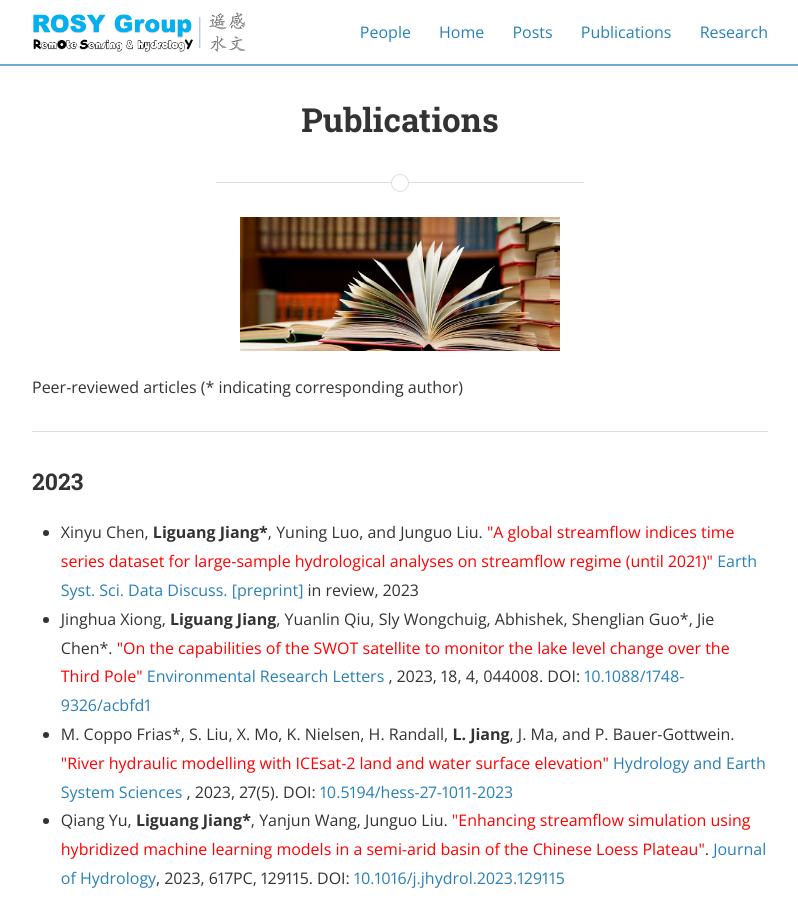
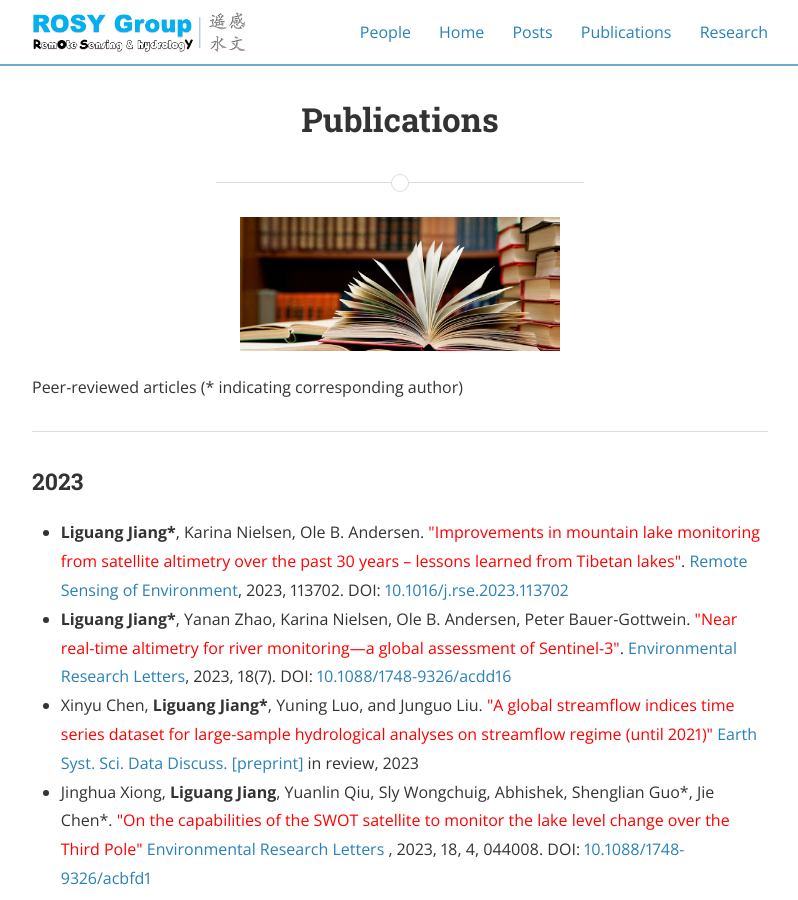
Before and after one commit to 12530/rshydro, a Jekyll site: the page built from publications.md, in a window 1280 px wide and 900 px high. Shown: the whole window, without its empty margins (240-1038 px from the left). Built offline with Jekyll 4.4.1, drawn with Linux system fonts in a browser that asks for light colours; nearby versions of some CDN libraries.

Commit message:
Update publications.md

```diff
--- a/publications.md
+++ b/publications.md
@@ -10,6 +10,10 @@ main_nav: true
 <hr>
 <h3>2023</h3>
 <ul>
+  <li><b>Liguang Jiang*</b>, Karina Nielsen, Ole B. Andersen. <font color="red">"Improvements in mountain lake monitoring from satellite altimetry over the past 30 years – lessons learned from Tibetan lakes"</font>. <a href="https://www.sciencedirect.com/journal/remote-sensing-of-environment"> Remote Sensing of Environment</a>, 2023, 113702. DOI: <a href="https://doi.org/10.1016/j.rse.2023.113702">10.1016/j.rse.2023.113702</a></li>
+
+  <li><b>Liguang Jiang*</b>, Yanan Zhao, Karina Nielsen, Ole B. Andersen, Peter Bauer-Gottwein. <font color="red">"Near real-time altimetry for river monitoring—a global assessment of Sentinel-3"</font>. <a href="https://iopscience.iop.org/article/10.1088/1748-9326/acdd16"> Environmental Research Letters</a>, 2023, 18(7). DOI: <a href="https://doi.org/10.1088/1748-9326/acdd16">10.1088/1748-9326/acdd16</a></li>
+
   <li>Xinyu Chen, <b>Liguang Jiang*</b>, Yuning Luo, and Junguo Liu. <font color="red"> "A global streamflow indices time series dataset for large-sample hydrological analyses on streamflow regime (until 2021)" </font> <a href="https://essd.copernicus.org/preprints/essd-2023-49/"> Earth Syst. Sci. Data Discuss. [preprint] </a>in review, 2023</li>
 
   <li>Jinghua Xiong, <b>Liguang Jiang</b>, Yuanlin Qiu, Sly Wongchuig, Abhishek, Shenglian Guo*, Jie Chen*. <font color="red"> "On the capabilities of the SWOT satellite to monitor the lake level change over the Third Pole" </font> <a href="https://iopscience.iop.org/article/10.1088/1748-9326/acbfd1"> Environmental Research Letters </a>, 2023, 18, 4, 044008. DOI: <a href="https://doi.org/10.1088/1748-9326/acbfd1">10.1088/1748-9326/acbfd1</a></li>
```
